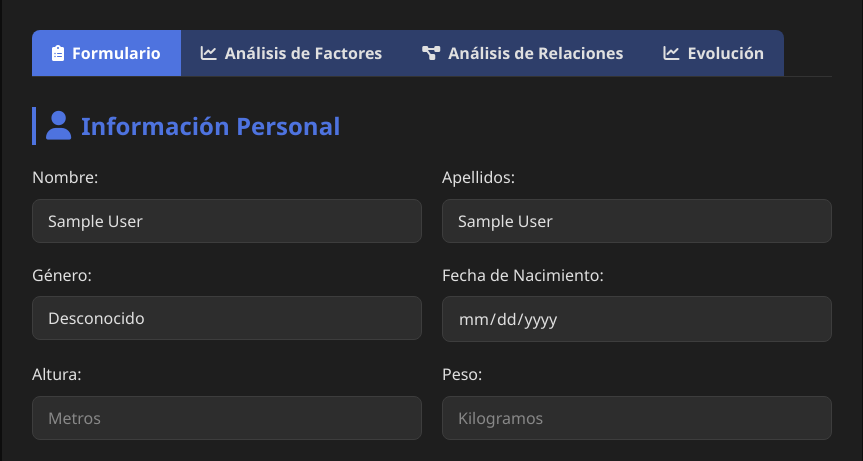
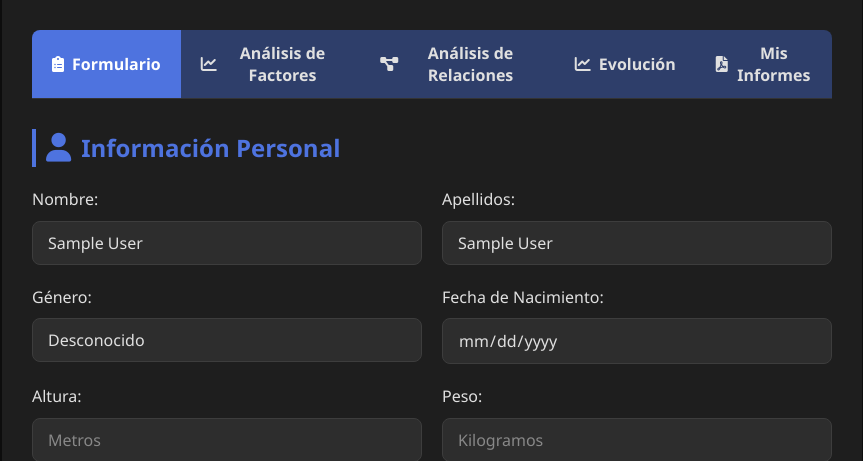
Before and after one commit to samuel13032004/PREOBES, a Flask app: page /dashboard in a window 1280 px wide. Shown: the part 158-619 px from the top of the page, without its empty margins (208-1071 px from the left). Run offline with Flask 3, Linux system fonts and the light colour scheme; the visitor is signed in with stand-in values (Sample User, id 1); data that the repository does not hold is empty; parts of the project's set-up code (start-up, migrations or seed data) failed here and were passed over; some libraries are stand-ins or nearby versions.

Commit message:
Add files via upload

```diff
--- a/templates/index.html
+++ b/templates/index.html
@@ -29,11 +29,19 @@
             <button class="tab" onclick="openTab('evolucion')">
                 <i class="fas fa-chart-line"></i> Evolución
             </button>
+            <button class="tab" onclick="openTab('mis_informes')">
+                <i class="fas fa-file-pdf"></i> Mis Informes
+            </button>
+
         </div>
         {% include 'formulario.html' %}
         {% include 'analisis.html' %}
         {% include 'relaciones.html' %}
         {% include 'evolucion.html' %}
+        {% include 'informes.html' %}
+
+        </div>
+
     </div>
 
     <script>
--- /dev/null
+++ b/templates/informes.html
@@ -0,0 +1,11 @@
+<div id="mis_informes" class="tab-content">
+    <h2>Mis Informes PDF</h2>
+
+    <div id="loading-reports" style="text-align: center; padding: 20px;">
+        <i class="fas fa-spinner fa-spin"></i> Cargando tus informes...
+    </div>
+
+    <div id="reports-container">
+        <!-- Los informes se cargarán aquí vía JavaScript -->
+    </div>
+</div>
```
